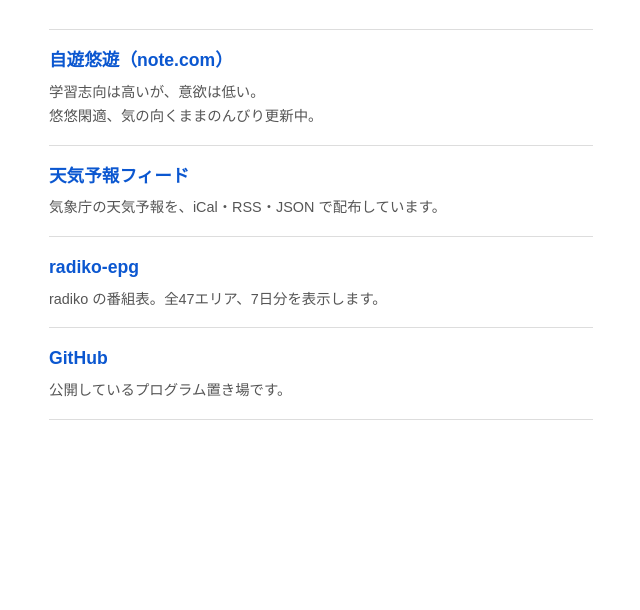
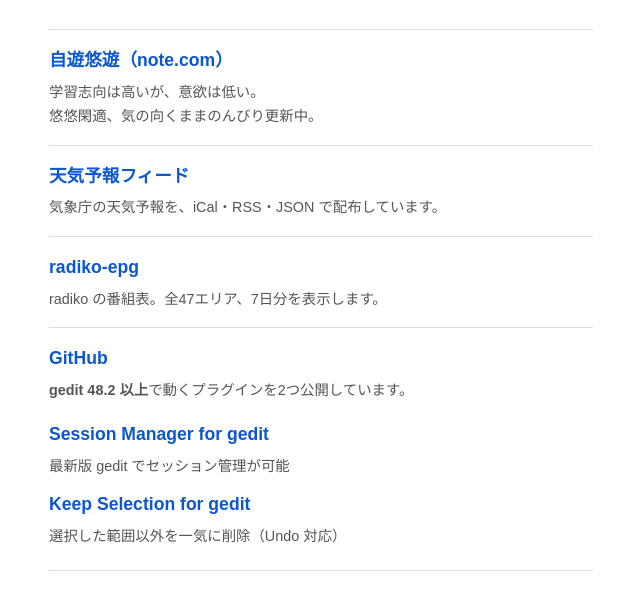
Before and after one commit to nidoneru/nidoneru.github.io, a plain HTML site: page index.html in a window 1280 px wide. Shown: the part 118-728 px from the top of the page, without its empty margins (319-959 px from the left). Drawn offline with Linux system fonts and the light colour scheme.

Commit message:
GitHubにgeditプラグイン2件のリンクを追加

```diff
--- a/index.html
+++ b/index.html
@@ -49,6 +49,16 @@
   li:last-child {
     border-bottom: 1px solid #ddd;
   }
+  li ul {
+    margin-top: 0.75rem;
+  }
+  li ul li {
+    border-top: none;
+    padding: 0.35rem 0;
+  }
+  li ul li:last-child {
+    border-bottom: none;
+  }
   a {
     color: #0b57d0;
     font-size: 1.1rem;
@@ -84,7 +94,17 @@
     </li>
     <li>
       <a href="https://github.com/nidoneru">GitHub</a>
-      <p class="desc">公開しているプログラム置き場です。</p>
+      <p class="desc"><strong>gedit 48.2 以上</strong>で動くプラグインを2つ公開しています。</p>
+      <ul>
+        <li>
+          <a href="https://github.com/nidoneru/gedit-session-manager">Session Manager for gedit</a>
+          <p class="desc">最新版 gedit でセッション管理が可能</p>
+        </li>
+        <li>
+          <a href="https://github.com/nidoneru/gedit-keep-selection">Keep Selection for gedit</a>
+          <p class="desc">選択した範囲以外を一気に削除（Undo 対応）</p>
+        </li>
+      </ul>
     </li>
   </ul>
 </main>
```
